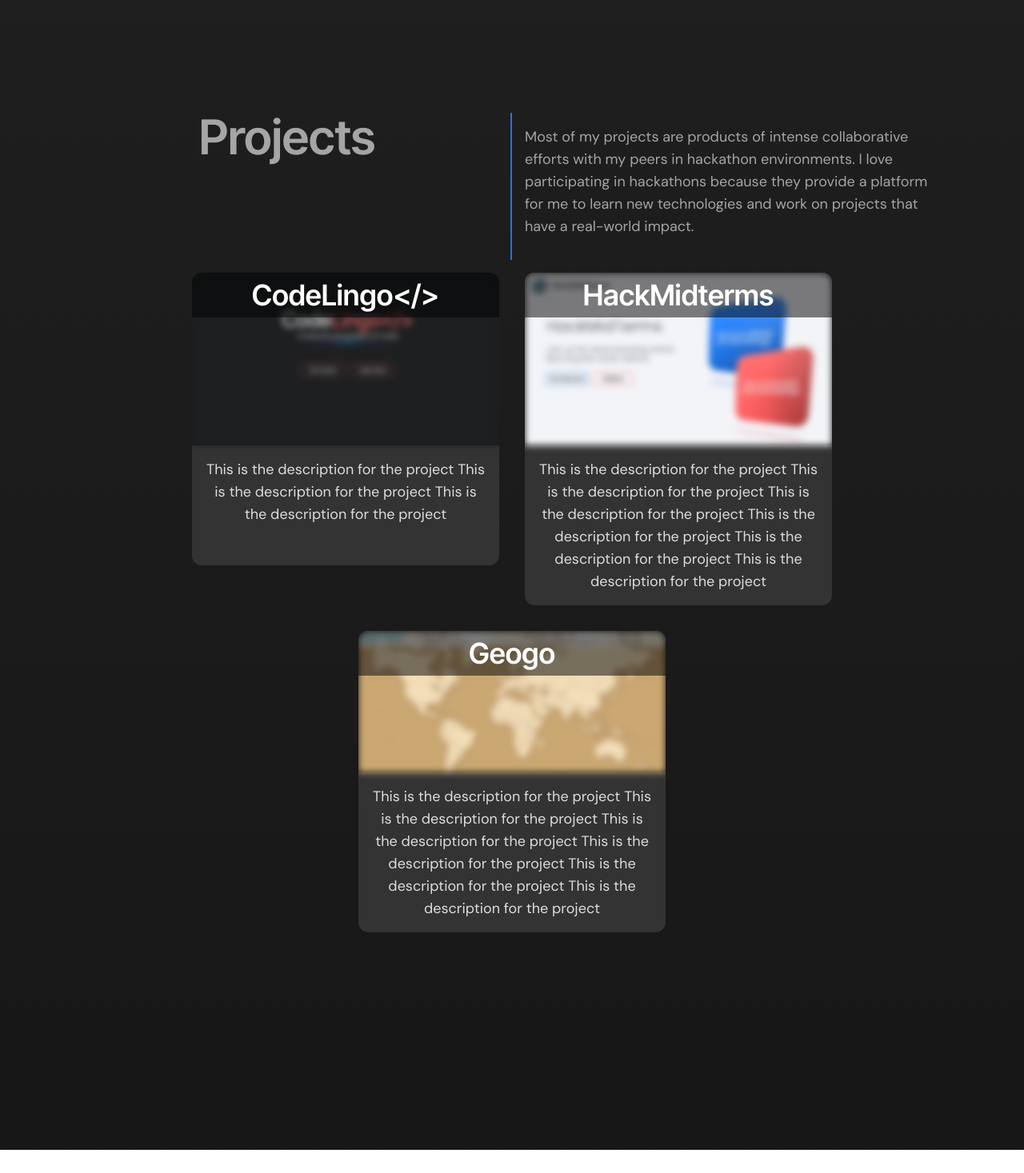
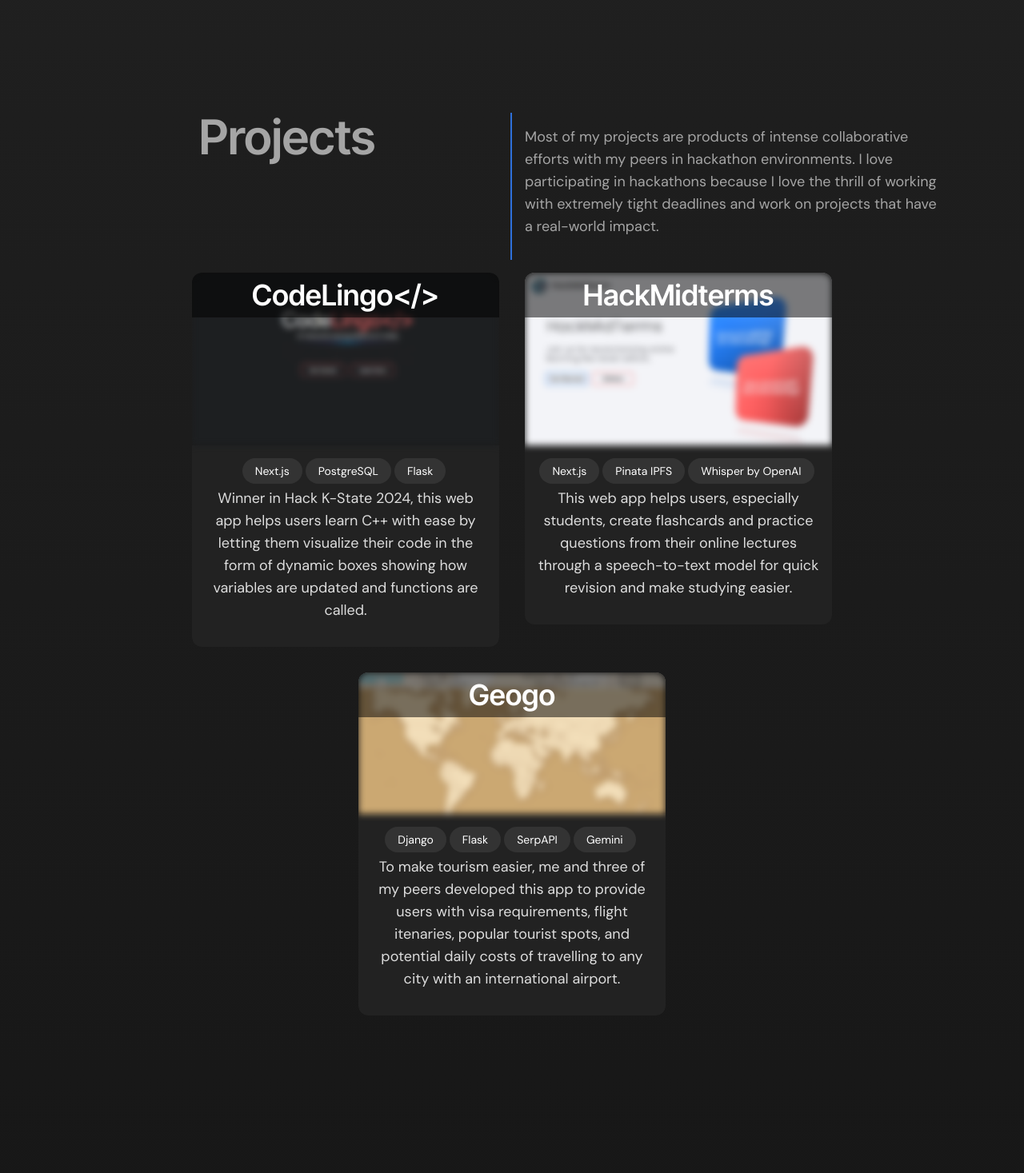
Before and after one commit to an-siuu-man/portfolio, a Next.js app in the folder portfolio/: page / in a window 1280 px wide. Shown: the part 1251-2718 px from the top of the page at 80% size. Before the commit the page ends 2689 px from the top, so only its background shows below. Built offline with nearby package versions, Linux system fonts and the light colour scheme.

Commit message:
finalized project styling, now gotta put in the github links

```diff
--- a/portfolio/src/app/components/About.js
+++ b/portfolio/src/app/components/About.js
@@ -57,6 +57,7 @@ export default function About() {
         image.style.transform = 'translateY(0)';
         image.style.opacity = '1';
         right.style.transform = 'translateX(0)';
+        right.style.opacity = '1';
         downArrow.style.opacity = '1';
         handleResize();
       }, 300);
@@ -97,7 +98,7 @@ export default function About() {
   }
 
   return (
-    <div className="flex flex-col justify-start items-center mt-[20vh] h-full overflow-hidden">
+    <div className="flex flex-col  justify-start items-center mt-[20vh] h-full overflow-hidden">
       <div ref={aboutRef} className="about transition duration-700 opacity-0 flex flex-row items-stretch justify-start px-20">
         <div className='left w-[50%] flex flex-col border-[transparent] border-r-[#2e70db] border-r-2 transition duration-700 translate-y-[200px] items-center justify-start'>
           <div className="photo-container">
@@ -114,7 +115,7 @@ export default function About() {
             University of Kansas
           </p>
         </div>
-        <div className='right w-[50%] p-4 transition duration-700 translate-x-[200px]'>
+        <div className='right opacity-0 w-[50%] p-4 transition duration-700 translate-x-[200px]'>
           <h1 className='font-inter font-semibold text-4xl'>
             Hey there, visitor!
           </h1>
--- a/portfolio/src/app/components/Navbar.js
+++ b/portfolio/src/app/components/Navbar.js
@@ -40,7 +40,7 @@ export default function Navbar() {
         navbarContainer.style.backgroundColor = 'transparent';
       } else {
         navbar.style.width = '80%';
-        navbarContainer.style.backgroundColor = '#1e1e1e';
+        navbarContainer.style.backgroundColor = '#171717';
         navbarContainer.style.fontColor = 'white';
       }
     };
--- a/portfolio/src/app/components/Project.js
+++ b/portfolio/src/app/components/Project.js
@@ -1,6 +1,6 @@
 import Image from "next/image";
 import { useState } from "react";
-
+import Skill from "./Skill";
 export default function Project(props) {
   const [isHovered, setIsHovered] = useState(false);
 
@@ -29,11 +29,25 @@ export default function Project(props) {
           {props.title}
         </h1>
       </div>
-      <div className="flex flex-col text-center text-[#ddd] min-h-[150px] items-center bg-[#333] p-4 rounded-bl-xl rounded-br-xl">
+
+      <div className="flex flex-col text-center text-[#ddd] min-h-[150px] items-center bg-[#222] p-4 rounded-bl-xl rounded-br-xl">
+      <div className="flex flex-row justify-center items-center ">
+        {
+          props.skills.map((skill, index) => (
+            <Skill key={index} skill={skill} />
+          ))
+        }
+      </div>
         <p className="font-dmsans text-lg">
           {props.description}
         </p>
+      <div className={`flex flex-row justify-center items-baseline mt-4 w-full duration-700 ${isHovered ? 'max-h-screen opacity-1' : 'max-h-0 opacity-0'}`}>
+        <button className="bg-[#2e70db] hover:bg-[#1e60cb] duration-200 p-4 h-[20px] flex justify-center items-center font-dmsans rounded-full">
+          Github
+        </button>
       </div>
+      </div>
+
     </div>
   );
 }
--- a/portfolio/src/app/components/Projects.js
+++ b/portfolio/src/app/components/Projects.js
@@ -22,7 +22,7 @@ export default function Projects() {
         };
 
         const observer = new IntersectionObserver(handleIntersection, {
-            threshold: 0.1
+            threshold: 0.15
         });
 
         if (projectsRef.current) {
@@ -48,14 +48,14 @@ export default function Projects() {
                     <div className='right w-[50%] flex flex-col p-4 mb-3 transition duration-700 '>
                         <p className='font-dmsans text-lg'>
                             Most of my projects are products of intense collaborative efforts with my peers in hackathon environments.
-                            I love participating in hackathons because they provide a platform for me to learn new technologies and work on projects that have a real-world impact.
+                            I love participating in hackathons because I love the thrill of working with extremely tight deadlines and work on projects that have a real-world impact.
                         </p>
                     </div>
                 </div>
                 <div className='projects-container flex flex-row items-stretch justify-center max-w-[80vw] flex-wrap'>
-                    <Project image = {project1} title = 'CodeLingo</>' description = 'This is the description for the project This is the description for the project This is the description for the project' />
-                    <Project image = {project2} title = 'HackMidterms' description = 'This is the description for the project This is the description for the project This is the description for the project This is the description for the project This is the description for the project This is the description for the project'/>
-                    <Project image = {project3} title = 'Geogo' description = 'This is the description for the project This is the description for the project This is the description for the project This is the description for the project This is the description for the project This is the description for the project' />
+                    <Project image = {project1} skills = {['Next.js', 'PostgreSQL','Flask']} title = 'CodeLingo</>' description = 'Winner in Hack K-State 2024, this web app helps users learn C++ with ease by letting them visualize their code in the form of dynamic boxes showing how variables are updated and functions are called.' />
+                    <Project image = {project2} skills = {['Next.js', 'Pinata IPFS', 'Whisper by OpenAI']} title = 'HackMidterms' description = 'This web app helps users, especially students, create flashcards and practice questions from their online lectures through a speech-to-text model for quick revision and make studying easier.'/>
+                    <Project image = {project3} skills = {['Django', 'Flask', 'SerpAPI', 'Gemini']} title = 'Geogo' description = 'To make tourism easier, me and three of my peers developed this app to provide users with visa requirements, flight itenaries, popular tourist spots, and potential daily costs of travelling to any city with an international airport.' />
                 </div>
             </div>
         </div>
```
